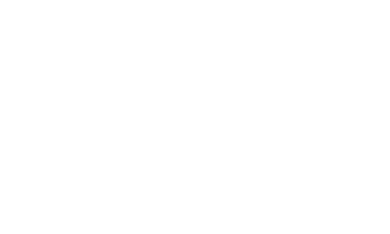
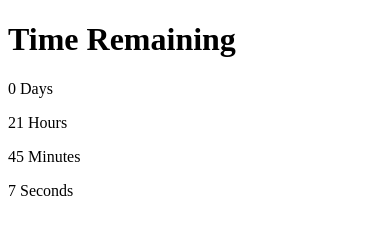
Before and after one commit to itsnaved/Counter, a plain HTML site: page index.html in a window 390 px wide. Drawn offline with Linux system fonts and the light colour scheme.

Commit message:
Added Responsive counter in HTML Structure

```diff
--- a/index.html
+++ b/index.html
@@ -7,6 +7,15 @@
     <title>Counter</title>
 </head>
 <body>
+    <div class="container">
+        <h1>Time Remaining</h1>
+        <div class="counterTimer">
+            <p><span class="days"></span> Days</p>
+            <p><span class="hours"></span> Hours</p>
+            <p><span class="minutes"></span> Minutes</p>
+            <p><span class="seconds"></span> Seconds</p>
+        </div>
+    </div>
 
 </body>
 <script src="./index.js"></script>
--- a/index.js
+++ b/index.js
@@ -1,3 +1,8 @@
+const daysElement = document.querySelector(".days");
+const hoursElement = document.querySelector(".hours");
+const minutesElement = document.querySelector(".minutes");
+const secondsElement = document.querySelector(".seconds");
+
 const second = 1000,
 minute = 60 * second,
 hour = 60 * minute,
@@ -13,9 +18,16 @@ const timerFunction =()=>{
     const leftHour = Math.floor((difference % day)/ hour);
     const leftMinute = Math.floor((difference % hour)/ minute);
     const leftSecond = Math.floor((difference % minute)/ second);
+
+    daysElement.innerText = leftDay;
+    hoursElement.innerText = leftHour;
+    minutesElement.innerText = leftMinute;
+    secondsElement.innerText = leftSecond;
     console.log(`${leftDay}:${leftHour}:${leftMinute}:${leftSecond}`);
 
     },1000);
+
+
 };
 
 timerFunction();
```
